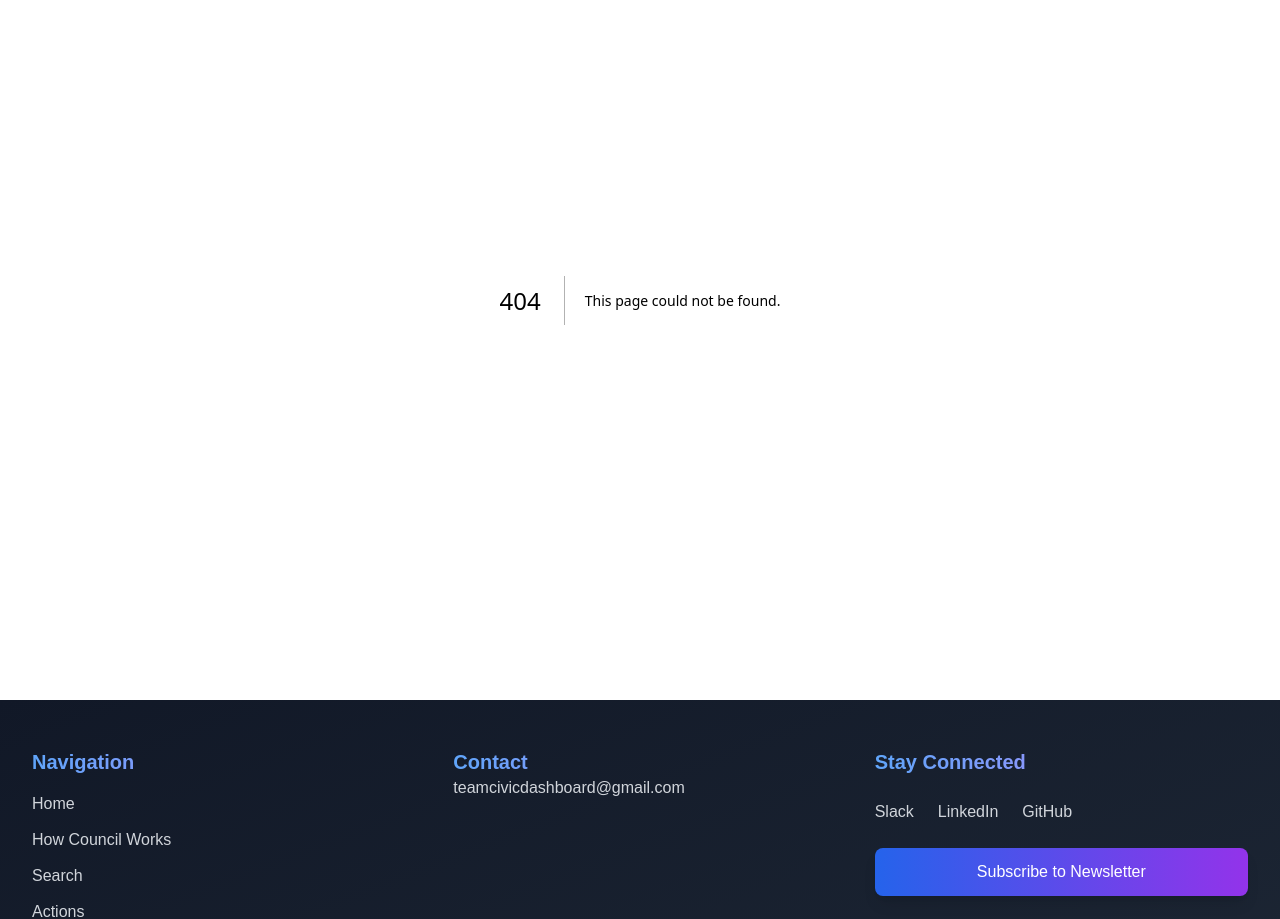
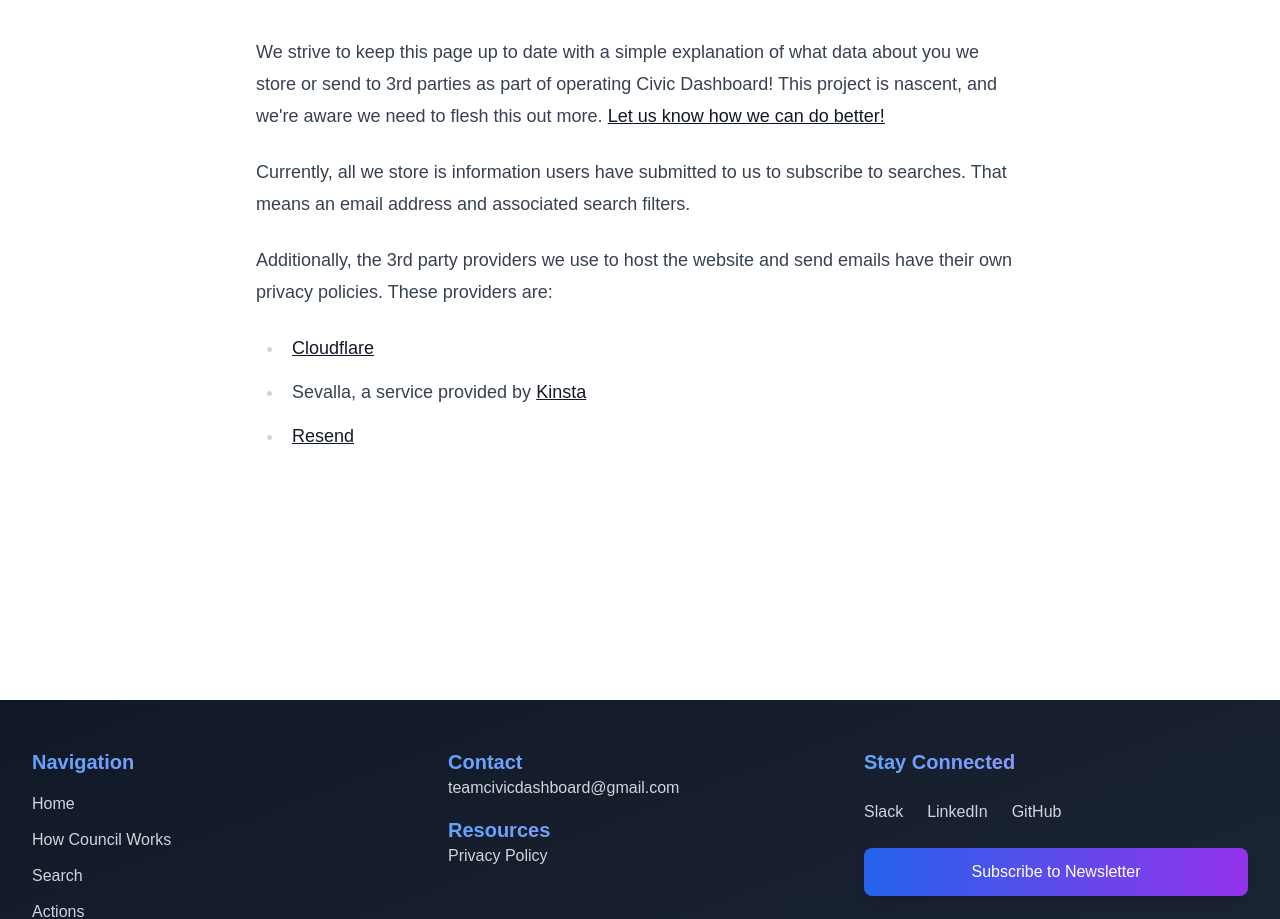
Before and after one commit to civic-dashboard/civic-dashboard-web, a Next.js app: page /privacy in a window 1280 px wide. Before the commit this address had no page. Shown: the part 164-1083 px from the top of the page. Built offline with nearby package versions, Linux system fonts and the light colour scheme.

Commit message:
feat: privacy policy

```diff
--- /dev/null
+++ b/src/app/privacy/page.tsx
@@ -0,0 +1,44 @@
+export default function Privacy() {
+  return (
+    <div className="min-h-screen bg-white">
+      <main className="container mx-auto px-4 py-12 bg-white">
+        <div className="max-w-3xl mx-auto prose prose-lg">
+          <h1>Privacy Policy</h1>
+
+          <p>
+            We strive to keep this page up to date with a simple explanation of
+            what data about you we store or send to 3rd parties as part of
+            operating Civic Dashboard! This project is nascent, and we&apos;re
+            aware we need to flesh this out more.{' '}
+            <a href="/feedback">Let us know how we can do better! </a>
+          </p>
+
+          <p>
+            Currently, all we store is information users have submitted to us to
+            subscribe to searches. That means an email address and associated
+            search filters.
+          </p>
+
+          <p>
+            Additionally, the 3rd party providers we use to host the website and
+            send emails have their own privacy policies. These providers are:
+          </p>
+          <ul>
+            <li>
+              <a href="https://www.cloudflare.com/en-ca/privacypolicy">
+                Cloudflare
+              </a>
+            </li>
+            <li>
+              Sevalla, a service provided by{' '}
+              <a href="https://kinsta.com/legal/privacy-policy/">Kinsta</a>
+            </li>
+            <li>
+              <a href="https://resend.com/legal/privacy-policy">Resend</a>
+            </li>
+          </ul>
+        </div>
+      </main>
+    </div>
+  );
+}
--- a/src/components/navigation/Footer.tsx
+++ b/src/components/navigation/Footer.tsx
@@ -4,7 +4,7 @@ export default function Footer() {
   return (
     <footer className="bg-gradient-to-br from-gray-900 to-gray-800 text-gray-300">
       <div className="max-w-7xl mx-auto px-4 sm:px-6 lg:px-8 py-12">
-        <div className="grid grid-cols-1 md:grid-cols-3 gap-12">
+        <div className="grid grid-cols-1 md:grid-cols-3 gap-8">
           {/* Navigation Links Column */}
           <div className="space-y-4">
             <h3 className="text-xl font-bold text-transparent bg-clip-text bg-gradient-to-r from-blue-400 to-purple-400">
@@ -23,6 +23,8 @@ export default function Footer() {
               ))}
             </ul>
           </div>
+
+          <div className="space-y-4">
             {/* Contact Column */}
             <div className="space-y-4">
               <h3 className="text-xl font-bold text-transparent bg-clip-text bg-gradient-to-r from-blue-400 to-purple-400">
@@ -36,39 +38,20 @@ export default function Footer() {
               </a>
             </div>
 
-          {/* commenting out Legal Links Column until we're ready for it */}
-          {/*
+            {/* Resources (currently just privacy) */}
             <div className="space-y-4">
               <h3 className="text-xl font-bold text-transparent bg-clip-text bg-gradient-to-r from-blue-400 to-purple-400">
-              Legal
+                Resources
               </h3>
-            <ul className="space-y-3">
-              <li>
               <a
-                  href="#"
+                href="/privacy"
                 className="hover:text-blue-400 transition-colors duration-200"
               >
                 Privacy Policy
               </a>
-              </li>
-              <li>
-                <a
-                  href="#"
-                  className="hover:text-blue-400 transition-colors duration-200"
-                >
-                  Terms of Service
-                </a>
-              </li>
-              <li>
-                <a
-                  href="#"
-                  className="hover:text-blue-400 transition-colors duration-200"
-                >
-                  Support
-                </a>
-              </li>
-            </ul>
-          </div> */}
+            </div>
+          </div>
+
           {/* Social & Newsletter Column */}
           <div className="space-y-6">
             <h3 className="text-xl font-bold text-transparent bg-clip-text bg-gradient-to-r from-blue-400 to-purple-400">
```
Lines whose indentation alone changed are shown as unchanged.
